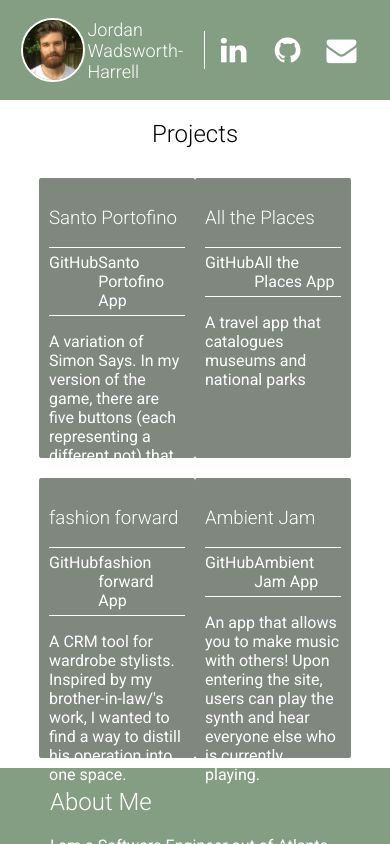
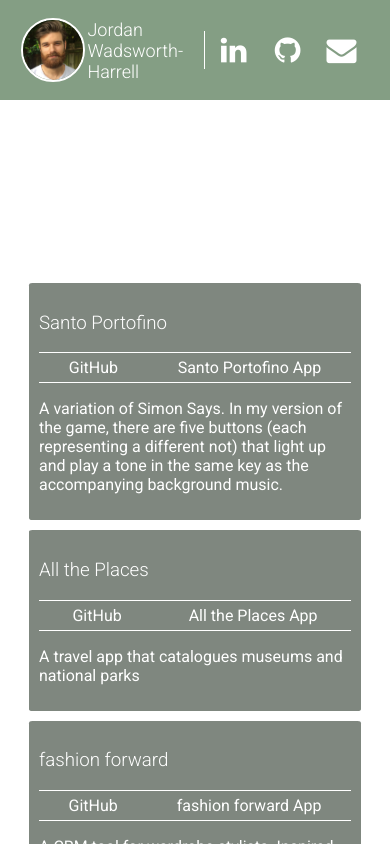
Before and after one commit to jwwharrell/aws-react-test, a React (Create React App) app: page / in a window 390 px wide. Shown: the top 844 px of the page. Built offline with nearby package versions, Linux system fonts and the light colour scheme.

Commit message:
Made the site more mobile friendly

```diff
--- a/src/components/Header.js
+++ b/src/components/Header.js
@@ -10,9 +10,9 @@ export default class Header extends Component {
                         <img src={require("../images/profilish-pic-square.jpg")} alt="Jordan's face." />
                         <h2>Jordan Wadsworth-Harrell</h2>
                         <div className="social-media">
-                            <a href="https://www.linkedin.com/in/jordan-harrell-37abaa68" target="_blank" className="fa fa-linkedin"><span className="sr-only">Jordan's Linked In</span></a>
-                            <a href="https://github.com/jwwharrell" target="_blank" className="fa fa-github"><span className="sr-only">Jordan's GitHub</span></a>
-                            <a href="mailto: jwharrell0516@gmail.com" target="_blank" className="fa fa-envelope"><span className="sr-only">Email Jordan</span></a>
+                            <a href="https://www.linkedin.com/in/jordan-harrell-37abaa68" target="_blank" rel="noopener noreferrer" className="fa fa-linkedin"><span className="sr-only">Jordan's Linked In</span></a>
+                            <a href="https://github.com/jwwharrell" target="_blank" rel="noopener noreferrer" className="fa fa-github"><span className="sr-only">Jordan's GitHub</span></a>
+                            <a href="mailto: jwharrell0516@gmail.com" target="_blank" rel="noopener noreferrer" className="fa fa-envelope"><span className="sr-only">Email Jordan</span></a>
                         </div>
                     </div>
                 </header>
--- a/src/components/Project.js
+++ b/src/components/Project.js
@@ -7,8 +7,8 @@ export default class Project extends Component {
             <div className='project-card'>
                 <h3>{this.props.title}</h3>
                 <p className='proj-links'>
-                    <a href={this.props.gitHub} target="_blank">GitHub</a>
-                    <a href={this.props.appLink} target="_blank">{this.props.title} App</a>
+                    <a href={this.props.gitHub} target="_blank" rel="noopener noreferrer">GitHub</a>
+                    <a href={this.props.appLink} target="_blank" rel="noopener noreferrer">{this.props.title} App</a>
                 </p>
                 <p>{this.props.description}</p>
 
--- a/src/css/Header.css
+++ b/src/css/Header.css
@@ -103,3 +103,9 @@ header ,.header-container h2 {
         padding: 0 0 0 2px;
     }
 }
+
+@media screen and (max-width: 360px) {
+    .header-container h2 {
+        font-size: 12px;
+    }
+}
--- a/src/css/Main.css
+++ b/src/css/Main.css
@@ -49,6 +49,7 @@ h4:hover {
     height: 600px;
     width: 80vw;
     justify-content: space-around;
+    align-items: center;
 }
 
 .top-project-group {
@@ -63,6 +64,24 @@ h4:hover {
     height: 280px;
 }
 
+@media screen and (max-width: 850px) {
+    .top-project-group {
+        display: flex;
+        flex-direction: column;
+        height: auto;
+        align-items: center;
+    }
+
+    .bottom-project-group {
+        display: flex;
+        flex-direction: column;
+        height: auto;
+        align-items: center;
+    }
+}
+
+
+
 @media screen and (max-width: 500px) {
     h1 {
         font-size: 30px;
@@ -72,4 +91,16 @@ h4:hover {
     h4 {
         font-size: 24px;
     }
+
+    .project-container {
+        height: 700px;
+    }
+
+    .top-project-group {
+        width: 100%;
+    }
+
+    .bottom-project-group {
+        width: 100%;
+    }
 }
--- a/src/css/Project.css
+++ b/src/css/Project.css
@@ -2,6 +2,7 @@
     display: flex;
     flex-direction: column;
     align-items: center;
+    margin: 70px 0 100px 0;
 }
 
 .pc-wrap h2 {
@@ -13,6 +14,7 @@
     background-color: rgba(0, 16, 0, .5);
     width: 300px;
     padding: 10px;
+    margin: 10px;
 }
 
 .project-card h3 {
@@ -42,3 +44,38 @@
     color: rgba(0, 16, 0, .5);
     -webkit-transition: color .5s;
 }
+
+@media screen and (max-width: 850px) {
+    .project-card {
+        width: 80%;
+        margin: 5px;
+    }
+    .pc-wrap h2 {
+        color: white;
+    }
+}
+
+@media screen and (max-width: 730px) {
+    .pc-wrap {
+        margin: 100px 0 150px 0;
+
+    }
+}
+
+@media screen and (max-width: 500px) {
+    .pc-wrap {
+        margin: 110px 0 160px 0;
+
+    }
+
+    .project-card {
+        width: 100%;
+    }
+}
+
+@media screen and (max-width: 360px) {
+    .pc-wrap {
+        margin: 90px 0 160px 0;
+
+    }
+}
```
